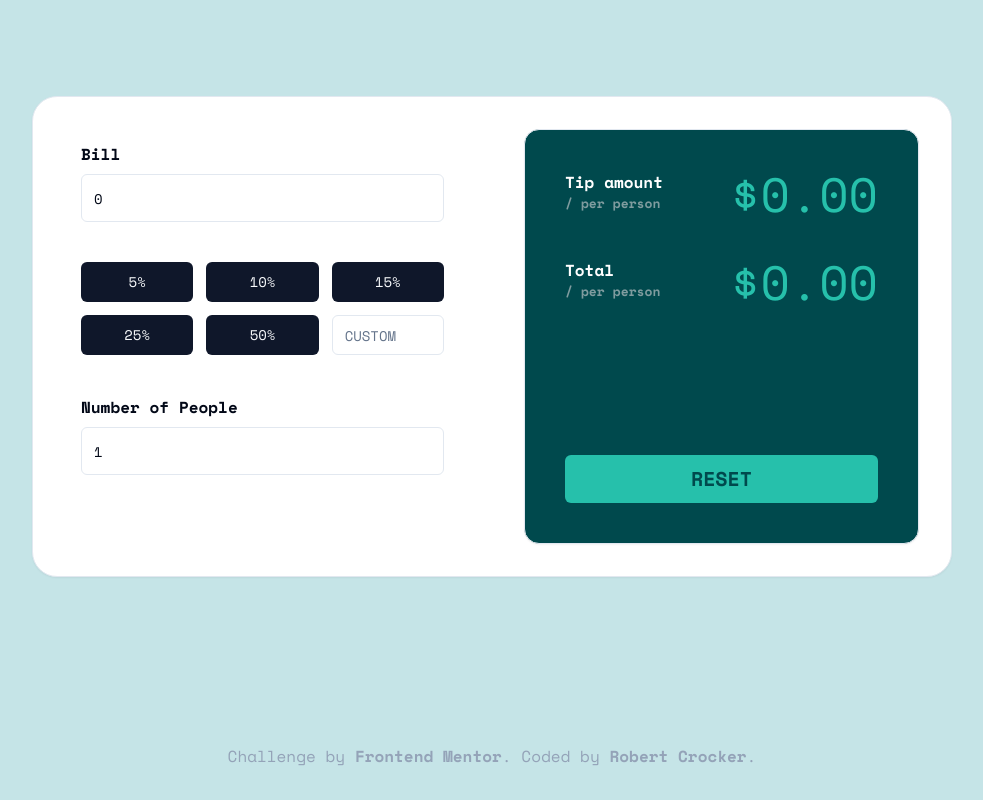
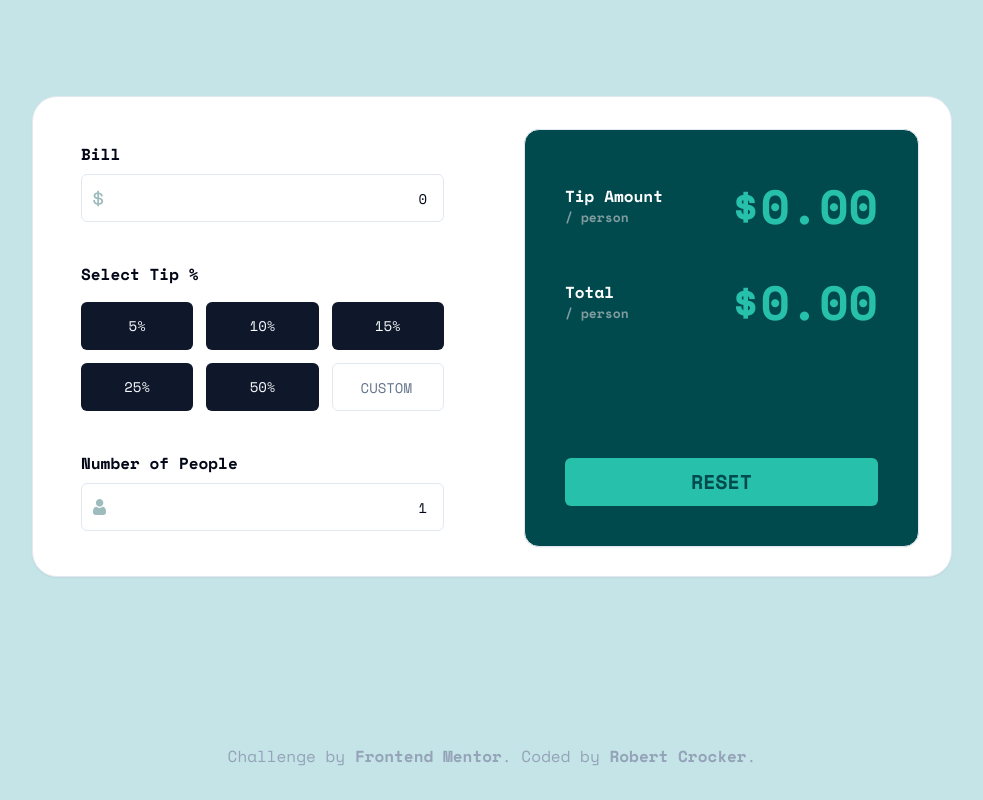
Before and after one commit to robcrock/tip-calculator, a Next.js app: page / in a window 1280 px wide. Shown: the whole page, without its empty margins (148-1131 px from the left). Built offline with nearby package versions, Linux system fonts and the light colour scheme.

Commit message:
'Update font variable name and add icon components - Improve UI consistency and accessibility.'

```diff
--- a/src/app/layout.tsx
+++ b/src/app/layout.tsx
@@ -7,7 +7,7 @@
 const fontSans = FontSans({
   subsets: ["latin"],
   weight: ["400", "700"], // Available weights for Space Mono
-  variable: "--font-space-mono",
+  variable: "--font-sans",
 });
 
 export const metadata: Metadata = {
@@ -25,7 +25,7 @@
     <html lang="en">
       <body
         className={cn(
-          "font-custom min-h-screen bg-background antialiased",
+          "min-h-screen bg-background font-sans antialiased",
           fontSans.variable,
         )}
       >
--- a/src/app/page.tsx
+++ b/src/app/page.tsx
@@ -21,6 +21,8 @@
 import { cn } from "@/lib/utils";
 import { ButtonGroup } from "@/components/button-group";
 import { zodResolver } from "@hookform/resolvers/zod";
+import DollarSign from "@/components/icons/dollar-sign";
+import Person from "@/components/icons/person";
 
 const formSchema = z.object({
   bill: z.string(),
@@ -90,6 +92,7 @@
                       </FormLabel>
                       <FormControl className="h-12">
                         <Input
+                          startIcon={DollarSign}
                           placeholder="shadcn"
                           {...form.register("bill")}
                           {...field}
@@ -106,12 +109,16 @@
                   control={form.control}
                   name="number-of-people"
                   render={({ field }) => (
-                    <FormItem className="h-12 space-y-2">
+                    <FormItem className="space-y-2">
                       <FormLabel className="text-[16px] font-bold">
                         Number of People
                       </FormLabel>
                       <FormControl className="h-12">
-                        <Input placeholder="shadcn" {...field} />
+                        <Input
+                          startIcon={Person}
+                          placeholder="shadcn"
+                          {...field}
+                        />
                       </FormControl>
                       <FormMessage />
                     </FormItem>
@@ -122,18 +129,18 @@
                 <Card className="h-full w-full rounded-[15px] bg-very-dark-cyan">
                   <CardContent className="flex h-full flex-col justify-between p-10">
                     {/* -- Results */}
-                    <div className="flex flex-col gap-10">
+                    <div className="flex flex-col gap-[25px]">
                       {/* tip per person */}
-                      <div className="flex justify-between">
+                      <div className="flex h-[71px] items-center justify-between">
                         <div className="flex flex-col font-bold">
                           <div className="text-[16px] text-white">
-                            Tip amount
+                            Tip Amount
                           </div>
                           <div className="text-[13px] text-grayish-cyan">
-                            / per person
+                            / person
                           </div>
                         </div>
-                        <div className="text-right text-5xl text-strong-cyan">
+                        <div className="text-right text-5xl font-bold text-strong-cyan">
                           {formatter.format(
                             (parseFloat(bill) * parseFloat(tipPercent)) /
                               parseFloat(numberOfPeople),
@@ -141,14 +148,14 @@
                         </div>
                       </div>
                       {/* total per person */}
-                      <div className="flex justify-between">
+                      <div className="flex h-[71px] items-center justify-between">
                         <div className="flex flex-col font-bold">
                           <div className="text-[16px] text-white">Total</div>
                           <div className="text-[13px] text-grayish-cyan">
-                            / per person
+                            / person
                           </div>
                         </div>
-                        <div className="text-right text-5xl text-strong-cyan">
+                        <div className="text-right text-5xl font-bold text-strong-cyan">
                           {formatter.format(
                             (parseFloat(bill) * parseFloat(tipPercent) +
                               parseFloat(bill)) /
--- a/src/components/button-group.tsx
+++ b/src/components/button-group.tsx
@@ -38,9 +38,12 @@
   };
 
   return (
+    <section className="flex flex-col gap-4">
+      <div className="font-bold">Select Tip %</div>
       <div className="grid grid-cols-3 gap-[13px]">
         {buttonProps.map(({ value, label }) => (
           <Button
+            className="h-12"
             {...register("tip-percent")} // Register input for react-hook-form
             key={label}
             type="button" // Ensure this is a button to prevent form submission
@@ -50,6 +53,7 @@
           </Button>
         ))}
         <Input
+          className="h-12"
           type="number"
           step="0.01"
           {...register("tip-percent")} // Register input for react-hook-form
@@ -60,5 +64,6 @@
           ref={tipPercentRef}
         />
       </div>
+    </section>
   );
 };
--- /dev/null
+++ b/src/components/icons/dollar-sign.tsx
@@ -0,0 +1,16 @@
+import React from "react";
+
+export const DollarSign = ({ className }: { className: string }) => {
+  return (
+    <div className={className}>
+      <svg xmlns="http://www.w3.org/2000/svg" width="11px" height="17px">
+        <path
+          fill="#9EBBBD"
+          d="M6.016 16.328v-1.464c1.232-.08 2.22-.444 2.964-1.092.744-.648 1.116-1.508 1.116-2.58v-.144c0-.992-.348-1.772-1.044-2.34-.696-.568-1.708-.932-3.036-1.092V4.184c.56.144 1.012.4 1.356.768.344.368.516.816.516 1.344v.288h1.824v-.432c0-.448-.088-.876-.264-1.284a3.783 3.783 0 00-.744-1.116A4.251 4.251 0 007.54 2.9a5.324 5.324 0 00-1.524-.492V.872H4.288V2.36a5.532 5.532 0 00-1.416.324c-.448.168-.84.392-1.176.672-.336.28-.604.616-.804 1.008-.2.392-.3.844-.3 1.356v.144c0 .96.316 1.708.948 2.244.632.536 1.548.884 2.748 1.044v3.912c-.704-.16-1.248-.472-1.632-.936-.384-.464-.576-1.08-.576-1.848v-.288H.256v.576c0 .464.08.924.24 1.38.16.456.404.88.732 1.272.328.392.744.728 1.248 1.008s1.108.476 1.812.588v1.512h1.728zM4.288 7.424c-.688-.128-1.164-.332-1.428-.612-.264-.28-.396-.644-.396-1.092 0-.464.176-.832.528-1.104.352-.272.784-.448 1.296-.528v3.336zm1.728 5.712V9.344c.768.128 1.328.328 1.68.6.352.272.528.688.528 1.248 0 .544-.196.984-.588 1.32-.392.336-.932.544-1.62.624z"
+        ></path>
+      </svg>
+    </div>
+  );
+};
+
+export default DollarSign;
--- /dev/null
+++ b/src/components/icons/person.tsx
@@ -0,0 +1,16 @@
+import React from "react";
+
+export const Person = ({ className }: { className: string }) => {
+  return (
+    <div className={className}>
+      <svg xmlns="http://www.w3.org/2000/svg" width="13" height="16">
+        <path
+          fill="#9EBBBD"
+          d="M9.573 7.729c.406 0 .784.07 1.126.209.342.14.639.33.881.569.232.227.438.503.614.82a5.1 5.1 0 01.407.949c.097.312.178.654.242 1.016.062.359.105.699.126 1.011.02.307.031.624.031.945 0 .836-.259 1.512-.768 2.01-.504.492-1.17.742-1.98.742H2.748c-.81 0-1.477-.25-1.98-.742C.259 14.76 0 14.084 0 13.248c0-.322.01-.64.032-.945.02-.312.063-.652.126-1.01.063-.363.144-.705.242-1.017.1-.323.238-.643.407-.948.176-.318.382-.594.613-.821.243-.238.54-.43.882-.57a2.99 2.99 0 011.125-.208c.16 0 .313.067.61.265.183.123.397.264.636.421.204.134.48.259.822.372.333.11.671.167 1.005.167a3.19 3.19 0 001.006-.167 3.57 3.57 0 00.822-.372l.636-.42c.296-.2.45-.266.61-.266zM6.598 0C7.63 0 8.522.38 9.252 1.129s1.1 1.666 1.1 2.724c0 1.06-.37 1.976-1.1 2.725-.73.75-1.623 1.13-2.654 1.13-1.03 0-1.924-.38-2.653-1.13-.73-.749-1.1-1.666-1.1-2.725 0-1.058.37-1.975 1.1-2.724C4.675.379 5.567 0 6.598 0z"
+        ></path>
+      </svg>
+    </div>
+  );
+};
+
+export default Person;
--- a/src/components/ui/input.tsx
+++ b/src/components/ui/input.tsx
@@ -1,25 +1,35 @@
-import * as React from "react"
+import * as React from "react";
 
-import { cn } from "@/lib/utils"
+import { cn } from "@/lib/utils";
 
 export interface InputProps
-  extends React.InputHTMLAttributes<HTMLInputElement> {}
+  extends React.InputHTMLAttributes<HTMLInputElement> {
+  startIcon: any;
+}
 
 const Input = React.forwardRef<HTMLInputElement, InputProps>(
-  ({ className, type, ...props }, ref) => {
+  ({ className, type, startIcon, ...props }, ref) => {
+    const StartIcon = startIcon;
+
     return (
+      <div className="relative w-full">
         <input
           type={type}
           className={cn(
-          "flex h-10 w-full rounded-md border border-input bg-background px-3 py-2 text-sm ring-offset-background file:border-0 file:bg-transparent file:text-sm file:font-medium placeholder:text-muted-foreground focus-visible:outline-none focus-visible:ring-2 focus-visible:ring-ring focus-visible:ring-offset-2 disabled:cursor-not-allowed disabled:opacity-50",
-          className
+            "peer flex h-10 w-full rounded-md border border-input bg-background px-4 py-2 text-right text-sm ring-offset-background file:border-0 file:bg-transparent file:text-sm file:font-medium placeholder:text-muted-foreground focus-visible:outline-none focus-visible:ring-1 focus-visible:ring-ring focus-visible:ring-offset-0 disabled:cursor-not-allowed disabled:opacity-50",
+            startIcon ? "pl-8" : "",
+            className,
           )}
           ref={ref}
           {...props}
         />
-    )
-  }
-)
-Input.displayName = "Input"
+        {StartIcon && (
+          <StartIcon className="absolute left-3 top-1/2 h-4 w-4 -translate-y-1/2 transform text-gray-500 peer-focus:text-gray-900" />
+        )}
+      </div>
+    );
+  },
+);
+Input.displayName = "Input";
 
-export { Input }
+export { Input };
--- a/tailwind.config.ts
+++ b/tailwind.config.ts
@@ -1,5 +1,4 @@
-const defaultTheme = require("tailwindcss/defaultTheme");
-import type { Config } from "tailwindcss";
+const { fontFamily } = require("tailwindcss/defaultTheme");
 
 const config = {
   darkMode: ["class"],
@@ -24,7 +23,7 @@
         desktop: "1440px",
       },
       fontFamily: {
-        custom: ['"Space Mono"', ...defaultTheme.fontFamily.mono],
+        sans: ["var(--font-sans)", ...fontFamily.sans],
       },
       fontSize: {
         "form-input": "24px",
@@ -96,6 +95,6 @@
     },
   },
   plugins: [require("tailwindcss-animate")],
-} satisfies Config;
+};
 
 export default config;
```
Lines whose indentation alone changed are shown as unchanged.
